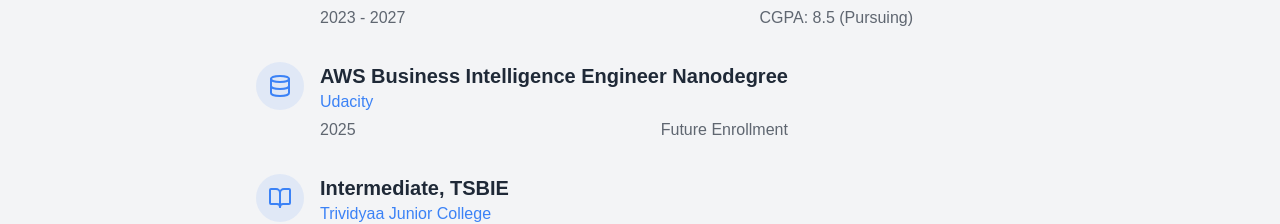
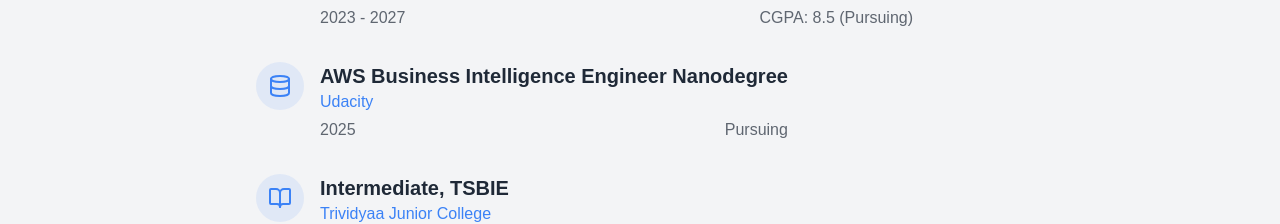
Before and after one commit to hanvithSai/HSA, a Next.js app: page / in a window 1280 px wide. Shown: the part 1664-1888 px from the top of the page. Built offline with nearby package versions, Linux system fonts and the light colour scheme.

Commit message:
edited BI Nano Degree details

```diff
--- a/app/components/Education.tsx
+++ b/app/components/Education.tsx
@@ -15,7 +15,7 @@ const education = [
     degree: "AWS Business Intelligence Engineer Nanodegree",
     institution: "Udacity",
     period: "2025",
-    grade: "Future Enrollment",
+    grade: "Pursuing",
     icon: <Database className="w-6 h-6" />,
   },
   {
```
